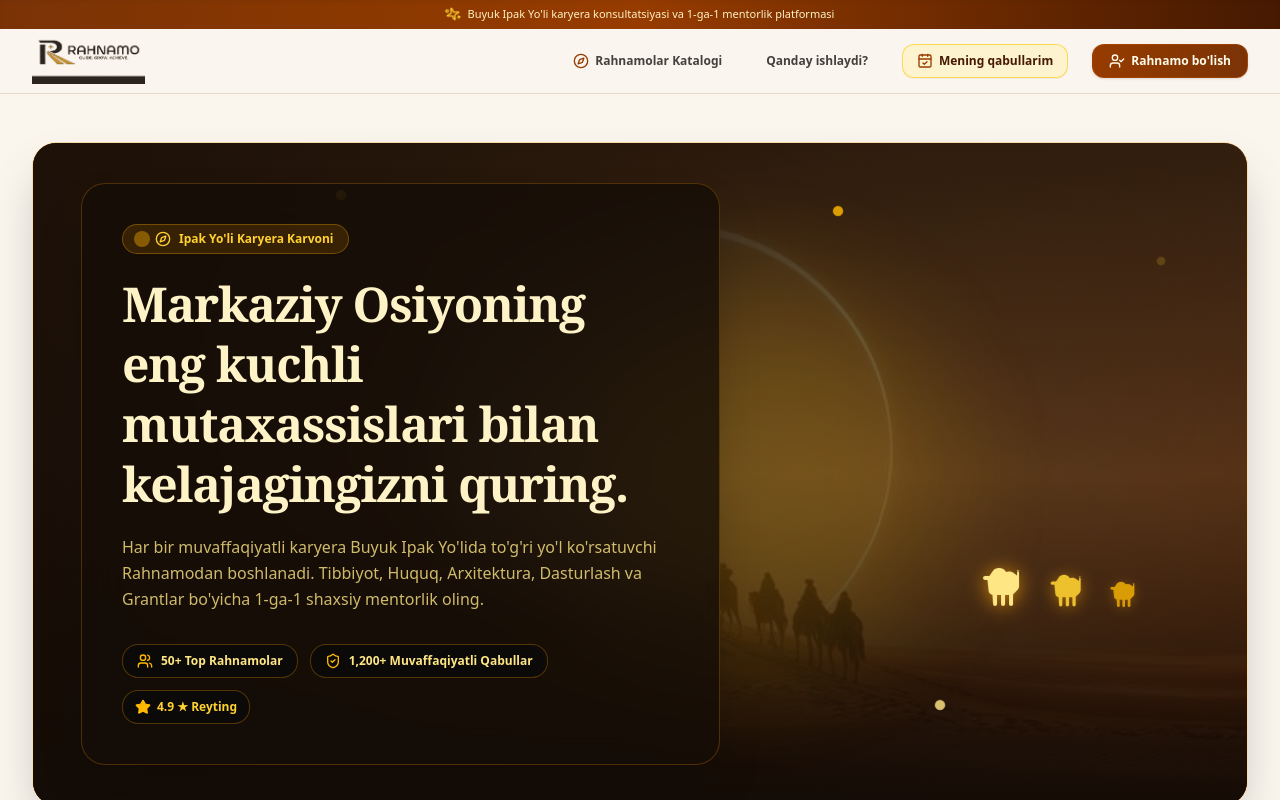
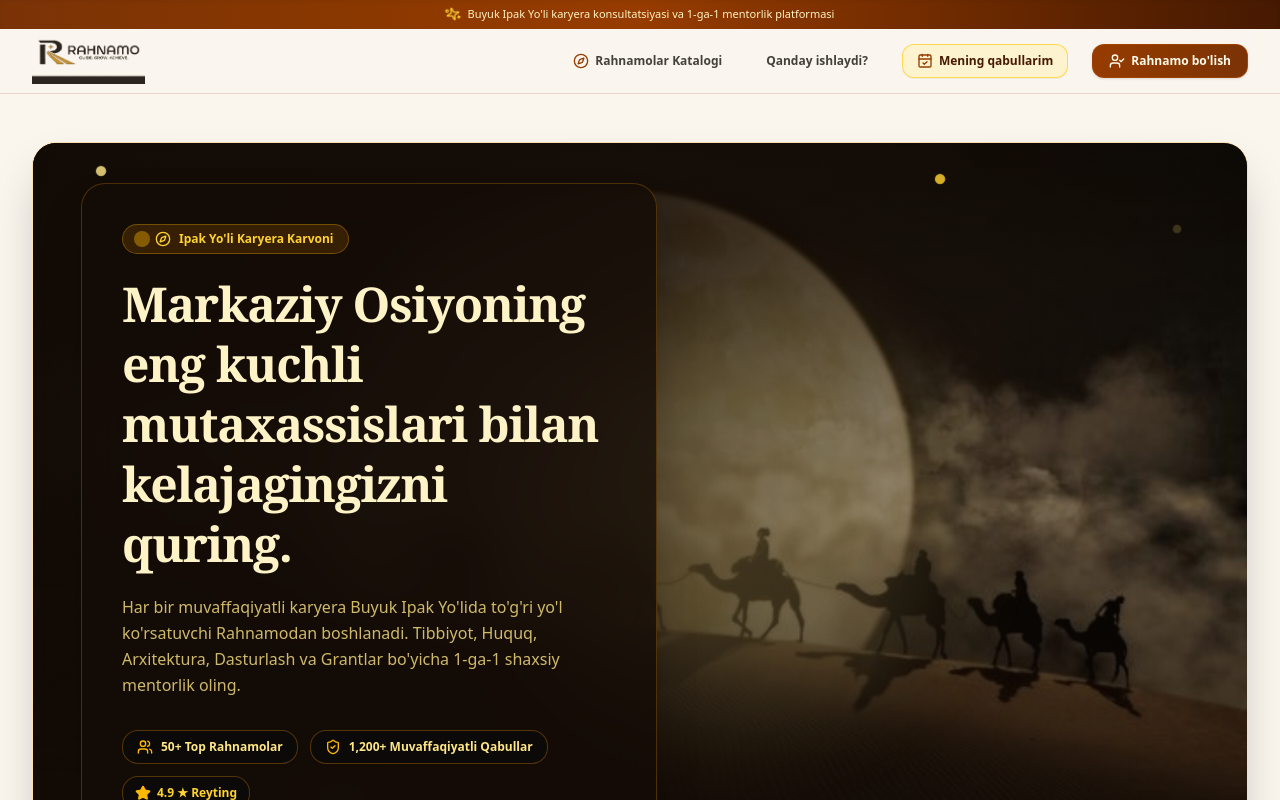
Before and after one commit to diyorislomov/rahnamo, a Next.js app: page / in a window 1280 px wide. Shown: the top 800 px of the page. Built offline with nearby package versions, Linux system fonts and the light colour scheme.

Commit message:
feat: Giant Moon desert caravan Hero with shining moon halo, zero camel overlay animations, and non-overlapping text layout

```diff
--- a/src/components/DesertCaravan.tsx
+++ b/src/components/DesertCaravan.tsx
@@ -1,40 +1,39 @@
 'use client';
 
 import React from 'react';
-import { Compass, Star, ShieldCheck, Users, Sun } from 'lucide-react';
-import { CamelIcon } from '@/components/Icons';
+import { Compass, Star, ShieldCheck, Users } from 'lucide-react';
 
 export default function DesertCaravan() {
   return (
-    <div className="relative w-full overflow-hidden rounded-3xl border border-amber-500/30 shadow-2xl my-6 text-amber-50 group selection:bg-amber-500/30 min-h-[480px] flex items-center">
+    <div className="relative w-full overflow-hidden rounded-3xl border border-amber-500/25 shadow-2xl my-6 text-amber-50 group selection:bg-amber-500/30 min-h-[460px] flex items-center">
 
-      {/* 🌅 Photo-Realistic Solar Ring Eclipse Desert Background */}
+      {/* 🌕 Photo-Realistic Giant Moon Desert Caravan Background Image */}
       <img
-        src="/desert-solar-ring-eclipse.jpg"
-        alt="Cinematic Solar Ring Eclipse Desert Caravan"
+        src="/giant-moon-desert-caravan.jpg"
+        alt="Photo-realistic Giant Moon Desert Caravan"
         className="absolute inset-0 w-full h-full object-cover object-center filter brightness-95 contrast-105 transform scale-105 group-hover:scale-110 transition-transform duration-1000"
       />
 
-      {/* Warm Golden Haze & Vignette Gradient Overlays */}
-      <div className="absolute inset-0 bg-gradient-to-r from-[#170E08]/95 via-[#23150B]/80 to-[#1A0E06]/40" />
-      <div className="absolute inset-0 bg-gradient-to-t from-[#140C06] via-transparent to-[#1E1107]/60" />
+      {/* Dark Moonlit Gradient Overlay on Left Side to Guarantee Zero Text Overlap */}
+      <div className="absolute inset-0 bg-gradient-to-r from-[#120B06]/95 via-[#1A1009]/80 to-transparent" />
+      <div className="absolute inset-0 bg-gradient-to-t from-[#120B06]/90 via-transparent to-[#120B06]/50" />
 
-      {/* 🌟 Pulsing Golden Solar Ring Eclipse Flare in Center-Right Sky */}
-      <div className="absolute top-1/2 right-1/4 -translate-y-1/2 w-64 h-64 sm:w-96 sm:h-96 rounded-full bg-amber-400/20 blur-3xl pointer-events-none animate-pulse" />
+      {/* 🌟 Radiant Shining Moon Glow Halo over Giant Moon */}
+      <div className="absolute top-1/2 left-1/2 -translate-x-1/4 -translate-y-1/2 w-72 h-72 sm:w-96 sm:h-96 rounded-full bg-amber-200/20 blur-3xl pointer-events-none animate-pulse" />
 
-      {/* ✨ Floating Golden Sandstorm Dust Particles Overlay */}
+      {/* ✨ Live Twinkling Stars Overlay Across Sky */}
       <div className="absolute inset-0 overflow-hidden pointer-events-none opacity-85">
-        <div className="absolute top-12 left-1/4 w-2 h-2 rounded-full bg-amber-300 animate-twinkle-fast" />
-        <div className="absolute top-24 left-1/3 w-2.5 h-2.5 rounded-full bg-amber-200 animate-twinkle-slow" />
-        <div className="absolute top-16 right-1/3 w-2 h-2 rounded-full bg-amber-400 animate-twinkle-fast" />
-        <div className="absolute top-28 right-20 w-3 h-3 rounded-full bg-amber-300 animate-twinkle-slow" />
-        <div className="absolute bottom-24 right-1/4 w-2 h-2 rounded-full bg-amber-200 animate-twinkle-fast" />
+        <div className="absolute top-6 left-16 w-2 h-2 rounded-full bg-amber-200 animate-twinkle-fast" />
+        <div className="absolute top-16 left-1/3 w-2.5 h-2.5 rounded-full bg-amber-100 animate-twinkle-slow" />
+        <div className="absolute top-8 right-1/4 w-2 h-2 rounded-full bg-amber-300 animate-twinkle-fast" />
+        <div className="absolute top-20 right-16 w-3 h-3 rounded-full bg-amber-200 animate-twinkle-slow" />
+        <div className="absolute bottom-20 left-1/4 w-2 h-2 rounded-full bg-amber-100 animate-twinkle-fast" />
       </div>
 
-      <div className="relative z-10 w-full max-w-7xl mx-auto px-6 sm:px-12 py-10 grid grid-cols-1 lg:grid-cols-12 gap-8 items-center">
+      {/* Hero Content (Non-Overlapping Glassmorphism Card) */}
+      <div className="relative z-10 w-full max-w-7xl mx-auto px-6 sm:px-12 py-10">
+        <div className="max-w-xl bg-[#140C07]/80 backdrop-blur-xl border border-amber-500/25 p-6 sm:p-10 rounded-3xl shadow-2xl space-y-5 text-left">
 
-        {/* Left Column: Warm Dark Amber Glassmorphism Content Card */}
-        <div className="lg:col-span-7 bg-[#140D07]/80 backdrop-blur-xl border border-amber-500/25 p-6 sm:p-10 rounded-3xl shadow-2xl space-y-5 text-left">
           <div className="inline-flex items-center gap-2 px-3.5 py-1.5 rounded-full bg-amber-500/15 border border-amber-400/30 text-amber-300 text-xs font-extrabold backdrop-blur-md shadow-xs">
             <span className="w-2.5 h-2.5 rounded-full bg-amber-400 animate-ping" />
             <Compass className="w-4 h-4 text-amber-300" />
@@ -64,25 +63,10 @@ export default function DesertCaravan() {
               <span>4.9 ★ Reyting</span>
             </div>
           </div>
+
         </div>
+      </div>
 
-        {/* Right Column: Animated Horizon Journey Overlay */}
-        <div className="lg:col-span-5 flex items-end justify-center relative h-64 sm:h-80 pointer-events-none">
-          {/* Caravan Journey Motion Silhouette on Dunes */}
-          <div className="absolute bottom-6 right-6 sm:right-16 flex items-end gap-3 sm:gap-5 animate-caravan z-20">
-            <div className="flex flex-col items-center animate-camel-bob">
-              <CamelIcon className="w-9 h-9 sm:w-12 sm:h-12 text-amber-200 fill-current drop-shadow-[0_2px_10px_rgba(245,158,11,0.8)]" />
-            </div>
-            <div className="flex flex-col items-center animate-camel-bob [animation-delay:0.4s]">
-              <CamelIcon className="w-7 h-7 sm:w-10 sm:h-10 text-amber-300 fill-current opacity-90 drop-shadow-[0_2px_8px_rgba(245,158,11,0.6)]" />
-            </div>
-            <div className="flex flex-col items-center animate-camel-bob [animation-delay:0.8s]">
-              <CamelIcon className="w-6 h-6 sm:w-8 sm:h-8 text-amber-400 fill-current opacity-80 drop-shadow-[0_2px_6px_rgba(245,158,11,0.4)]" />
-            </div>
-          </div>
-        </div>
-
-      </div>
     </div>
   );
 }
```
Also changed, not shown: public/giant-moon-desert-caravan.jpg (added).
